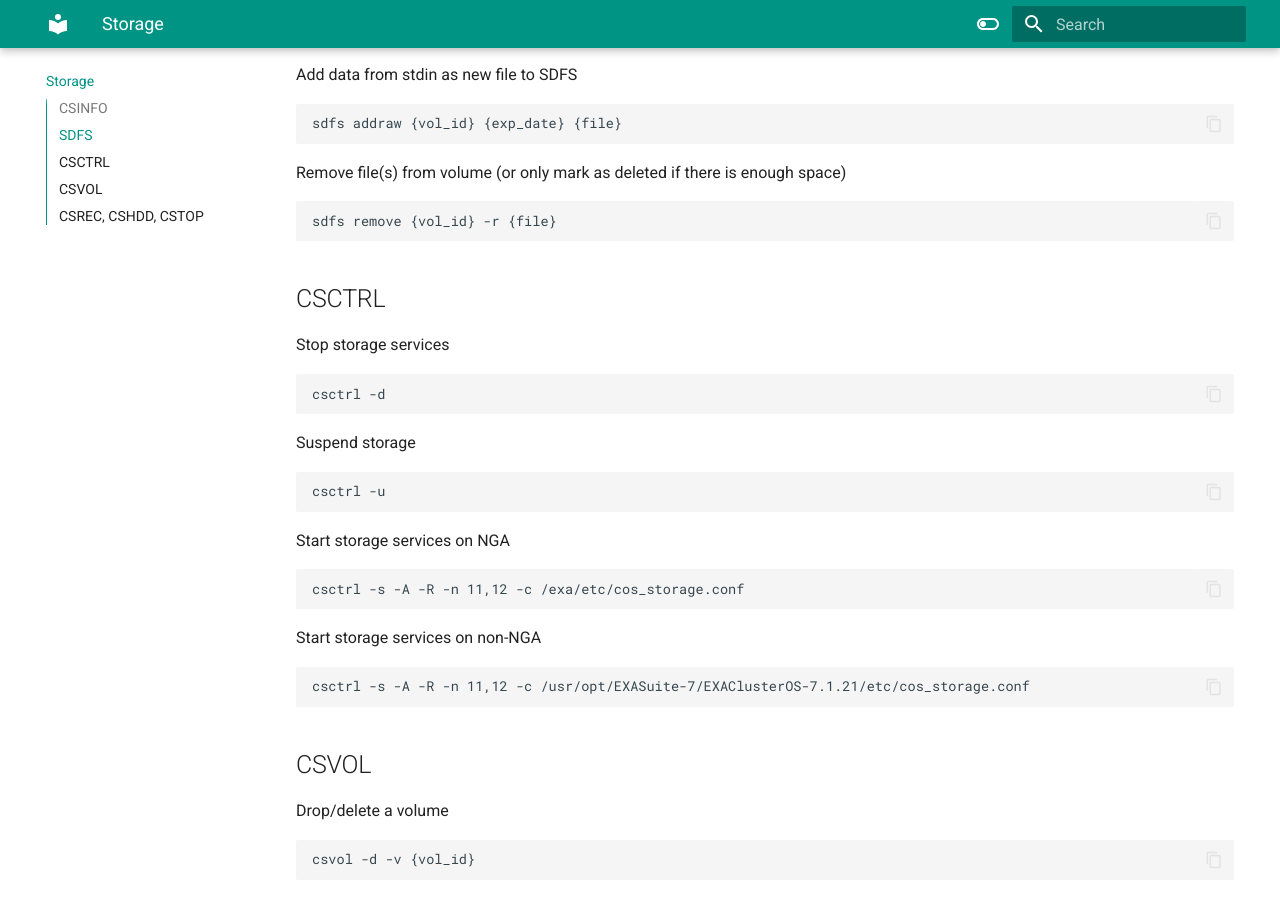
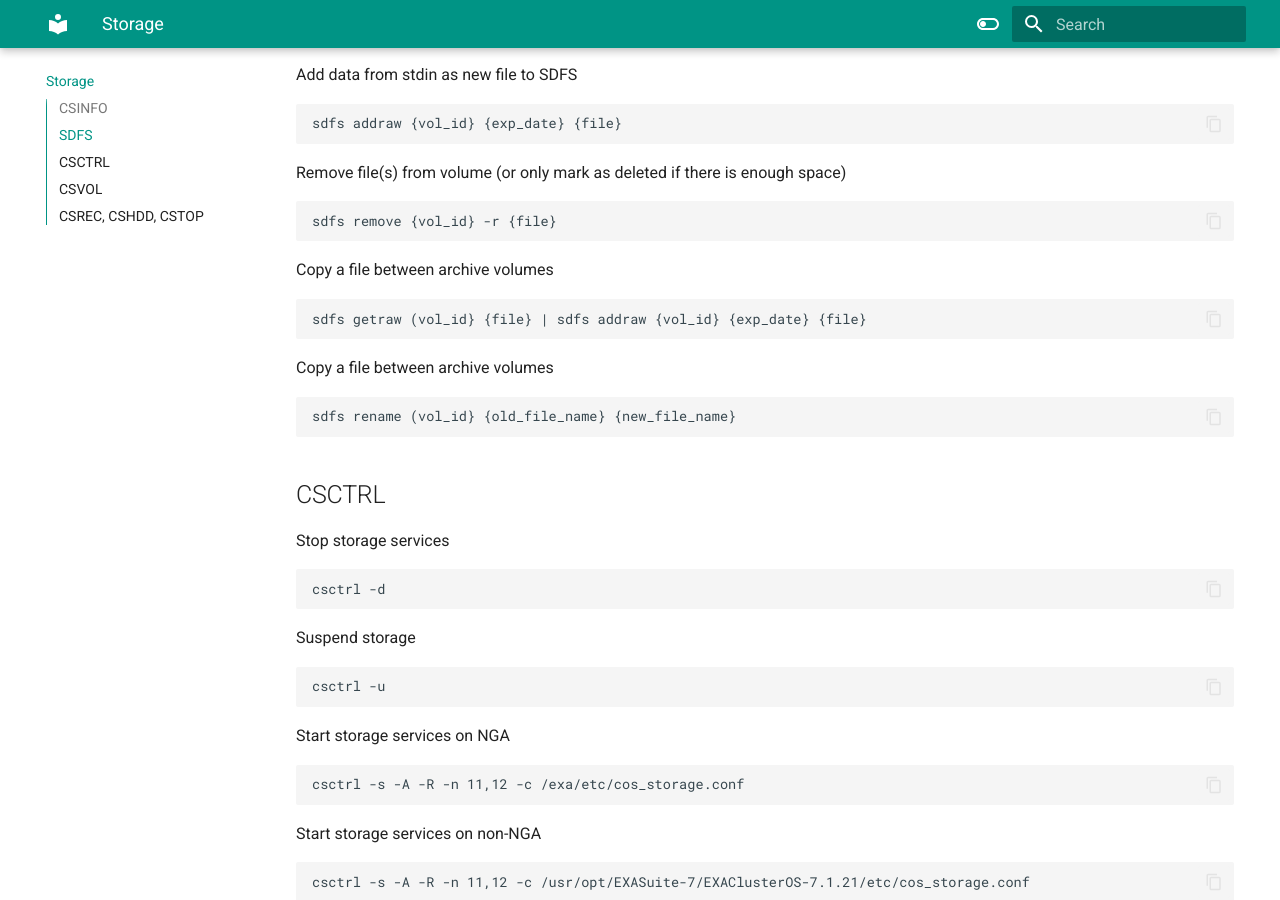
Before and after one commit to b-mihai/exasol-docs, an MkDocs documentation site: the page built from docs/Storage.md, in a window 1280 px wide and 900 px high, scrolled down 1170 px. Built offline with MkDocs 1.6.1 and Material for MkDocs 9.7.7, drawn with Linux system fonts in a browser that asks for light colours.

Commit message:
Update Storage.md

````diff
--- a/docs/Storage.md
+++ b/docs/Storage.md
@@ -46,6 +46,14 @@ sdfs addraw {vol_id} {exp_date} {file}
 Remove file(s) from volume (or only mark as deleted if there is enough space)
 ```
 sdfs remove {vol_id} -r {file}
+```
+Copy a file between archive volumes
+```
+sdfs getraw (vol_id} {file} | sdfs addraw {vol_id} {exp_date} {file}
+```
+Copy a file between archive volumes
+```
+sdfs rename (vol_id} {old_file_name} {new_file_name}
 ```
 
 ## CSCTRL
````
